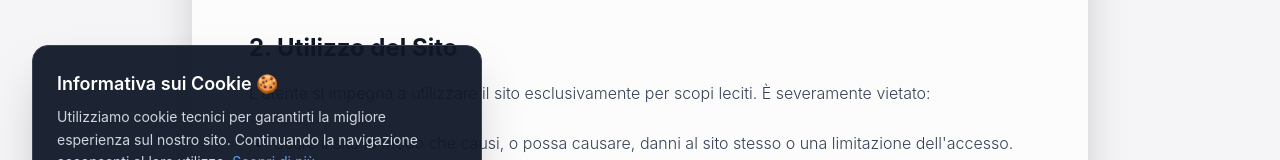
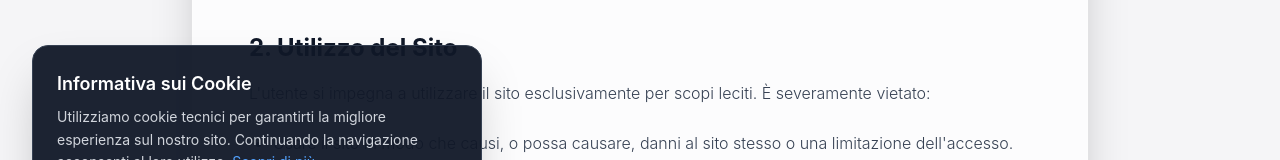
Before and after one commit to GabrieleMproject/M-PROJECT-WEBSITE, a React (Vite) app: page /termini-e-condizioni in a window 1280 px wide. Shown: the part 501-661 px from the top of the page. Built offline with nearby package versions, Linux system fonts and the light colour scheme; no server answers; what react-google-recaptcha-v3 would draw is missing.

Commit message:
Update CookieBanner.jsx

```diff
--- a/src/components/CookieBanner.jsx
+++ b/src/components/CookieBanner.jsx
@@ -22,7 +22,7 @@ export default function CookieBanner() {
   return (
     <div className="fixed bottom-4 left-4 right-4 md:bottom-8 md:left-8 md:right-auto md:w-[450px] z-50 animate-fade-in-up">
       <div className="bg-gray-900/95 backdrop-blur-md border border-gray-700 shadow-2xl rounded-2xl p-6 text-white">
-        <h3 className="font-semibold text-lg mb-2">Informativa sui Cookie 🍪</h3>
+        <h3 className="font-semibold text-lg mb-2">Informativa sui Cookie</h3>
         <p className="text-gray-300 text-sm leading-relaxed mb-6">
           Utilizziamo cookie tecnici per garantirti la migliore esperienza sul nostro sito. Continuando la navigazione acconsenti al loro utilizzo.
           <a href="/privacy-policy" className="text-blue-400 hover:text-blue-300 ml-1 underline">Scopri di più</a>.
```
